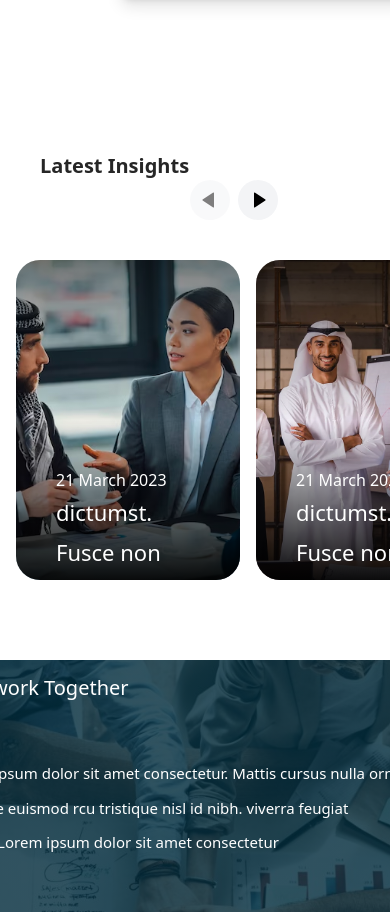
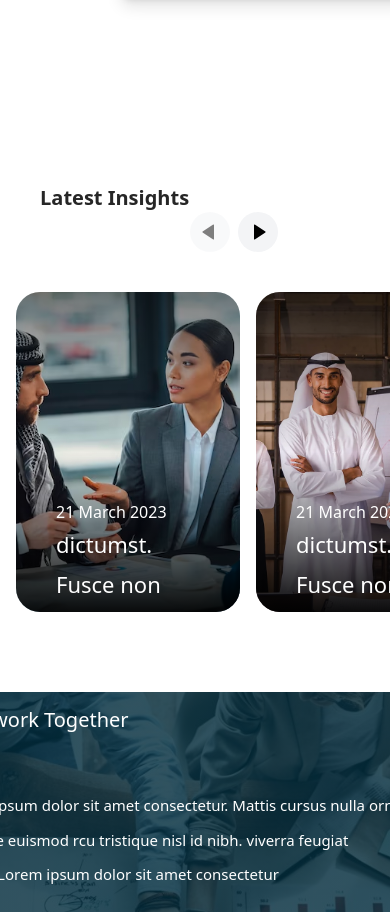
Before and after one commit to nav0040/educationalSite, a Next.js app: page / in a window 390 px wide. Shown: the part 7411-8323 px from the top of the page. Built offline with nearby package versions, Linux system fonts and the light colour scheme.

Commit message:
carousel changes

```diff
--- a/components/Insights/Insights.jsx
+++ b/components/Insights/Insights.jsx
@@ -9,7 +9,7 @@ export function Insights() {
   ));
 
   return (
-    <div className="w-full h-full py-10 md:mt-36 mt-48">
+    <div className="w-full h-full py-10 md:mt-36 mt-56">
       <h2 className="max-w-7xl pl-10  mx-auto text-xl md:text-5xl font-bold text-neutral-800 dark:text-neutral-200 font-sans">
       Latest Insights
       </h2>
@@ -24,22 +24,23 @@ const data = [
 
   {
 
-    title: "React",
+    title: "",
     src: "/images/insights1.png",
 
   },
   {
-    title: "React Native",
+    title: "",
     src:"/images/insights2.png",
 
 
   },
   {
-    title: "Javascript",
+    title: "",
     src: "/images/insights3.png",
 
   },
 
 
 
+
 ];
```
